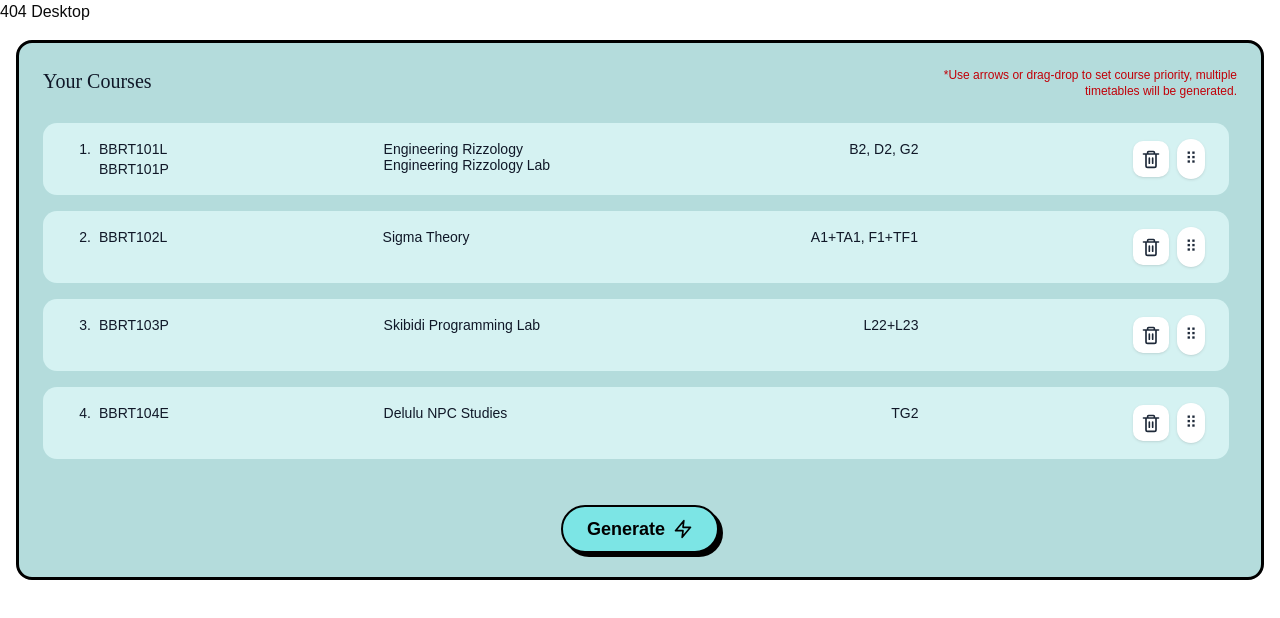
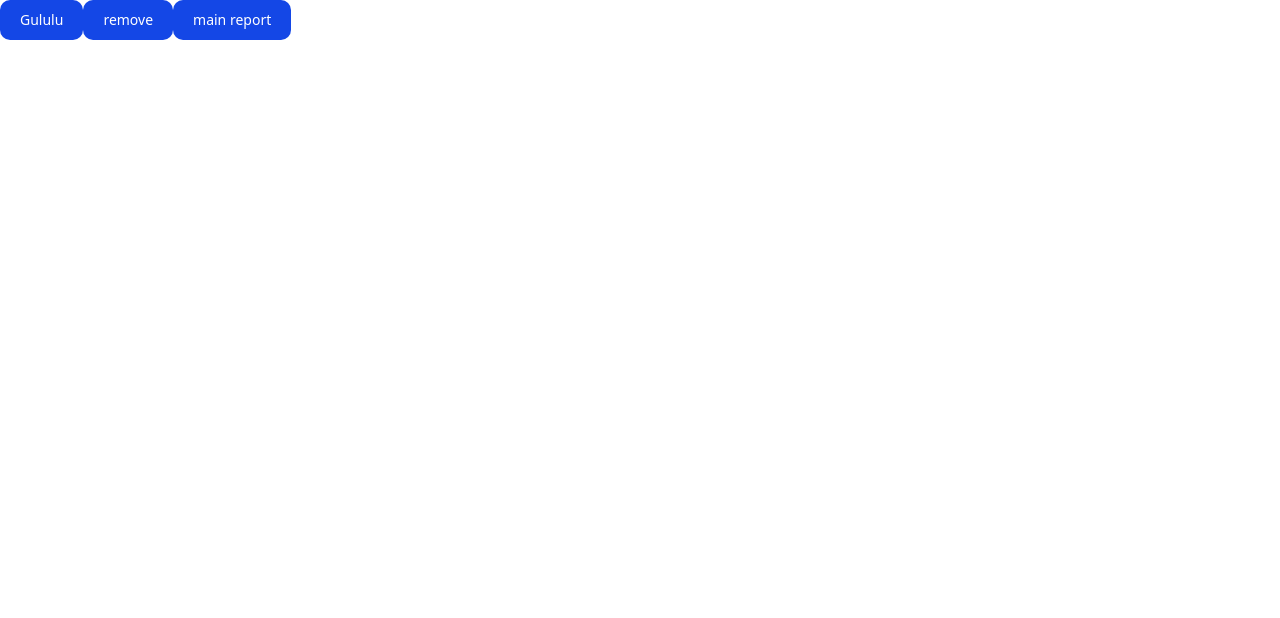
Before and after one commit to CodeChefVIT/ffcs, a Next.js app: page /test in a window 1280 px wide. Before the commit this address had no page. Shown: the top 618 px of the page. Built offline with nearby package versions, Linux system fonts and the light colour scheme.

Commit message:
created a page test to test out popups

```diff
--- /dev/null
+++ b/src/app/test/page.tsx
@@ -0,0 +1,20 @@
+"use client"
+
+export default function Home() {
+    return (
+        <div>
+
+            <button className="text-white bg-blue-700 hover:bg-blue-900 focus:outilne-none text-sm rounded-lg px-5 py-2.5 text-centermr-5">
+                Gululu
+            </button>
+
+             <button className="text-white bg-blue-700 hover:bg-blue-900 focus:outilne-none text-sm rounded-lg px-5 py-2.5 text-centermr-5">
+                remove
+            </button>
+
+             <button className="text-white bg-blue-700 hover:bg-blue-900 focus:outilne-none text-sm rounded-lg px-5 py-2.5 text-centermr-5">
+                main report
+            </button>
+        </div>
+    )
+}
--- a/src/components/timetable/TimeTable.tsx
+++ b/src/components/timetable/TimeTable.tsx
@@ -13,7 +13,7 @@ export default function TimeTable({ slotNames }: { slotNames: tableFacingSlot[]
     const COLUMNS = 69;
     const ROW_WEIGHTS = [5, 5, 2, 5, 5, 2, 5, 5, 2, 5, 5, 2, 5, 5, 2, 5, 5];
     const COLUMN_WEIGHTS = Array(69).fill(1).map((v, i) => (i === 0 ? 5 : 1));
-    const LAB_ROWS = [5, 8, 11, 14, 17]; // Rows where labs are located
+    //const LAB_ROWS = [5, 8, 11, 14, 17]; // Rows where labs are located
 
     const totalRowWeight = ROW_WEIGHTS.reduce((a, b) => a + b, 0);
     const gridTemplateRows = ROW_WEIGHTS.map(w => `${(w / totalRowWeight) * 100}%`).join(' ');
```
Also changed, not shown: src/components/ui/login_popup.tsx (added), 1 other file (tests, documents, lock files or other folders).
